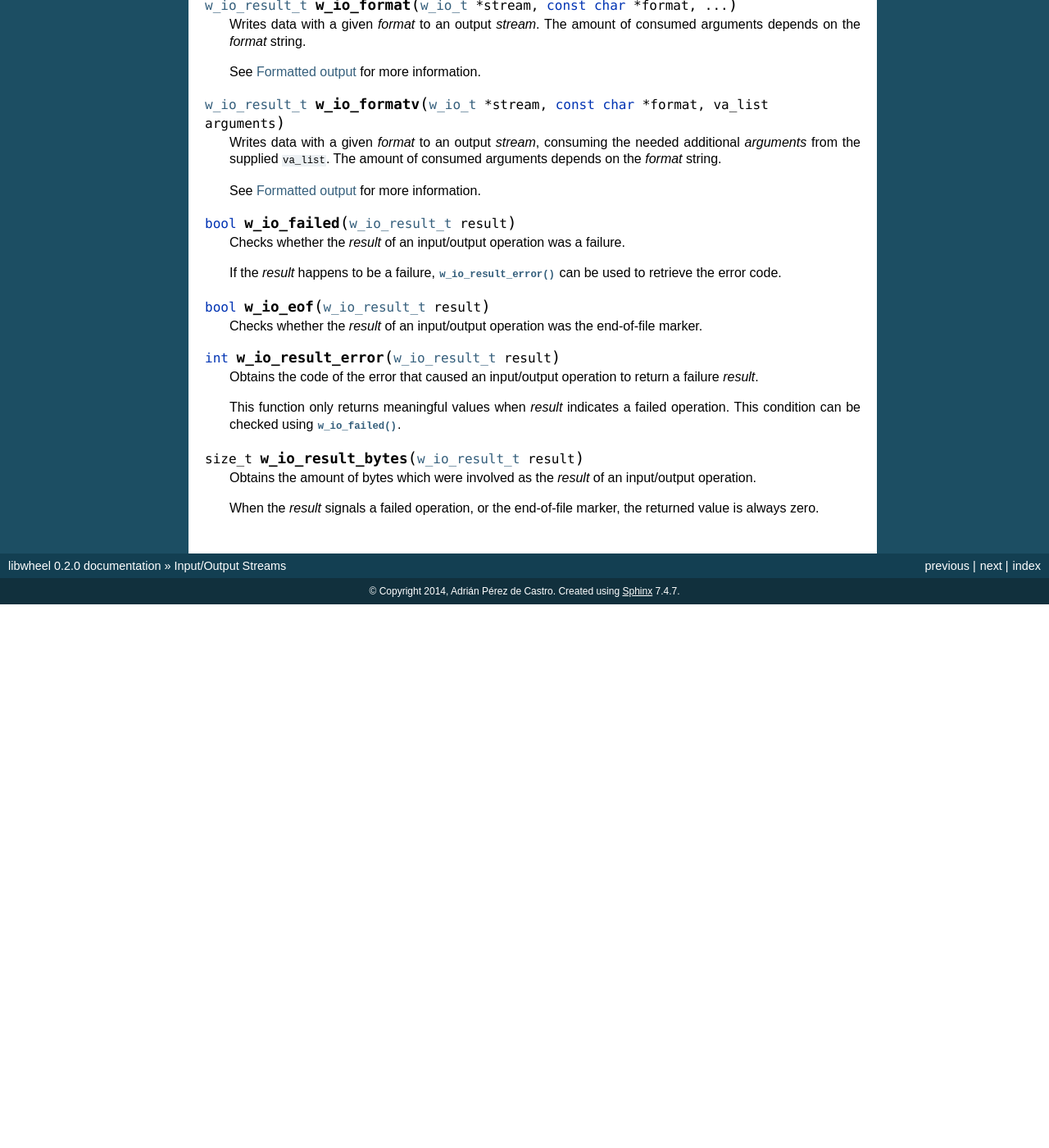
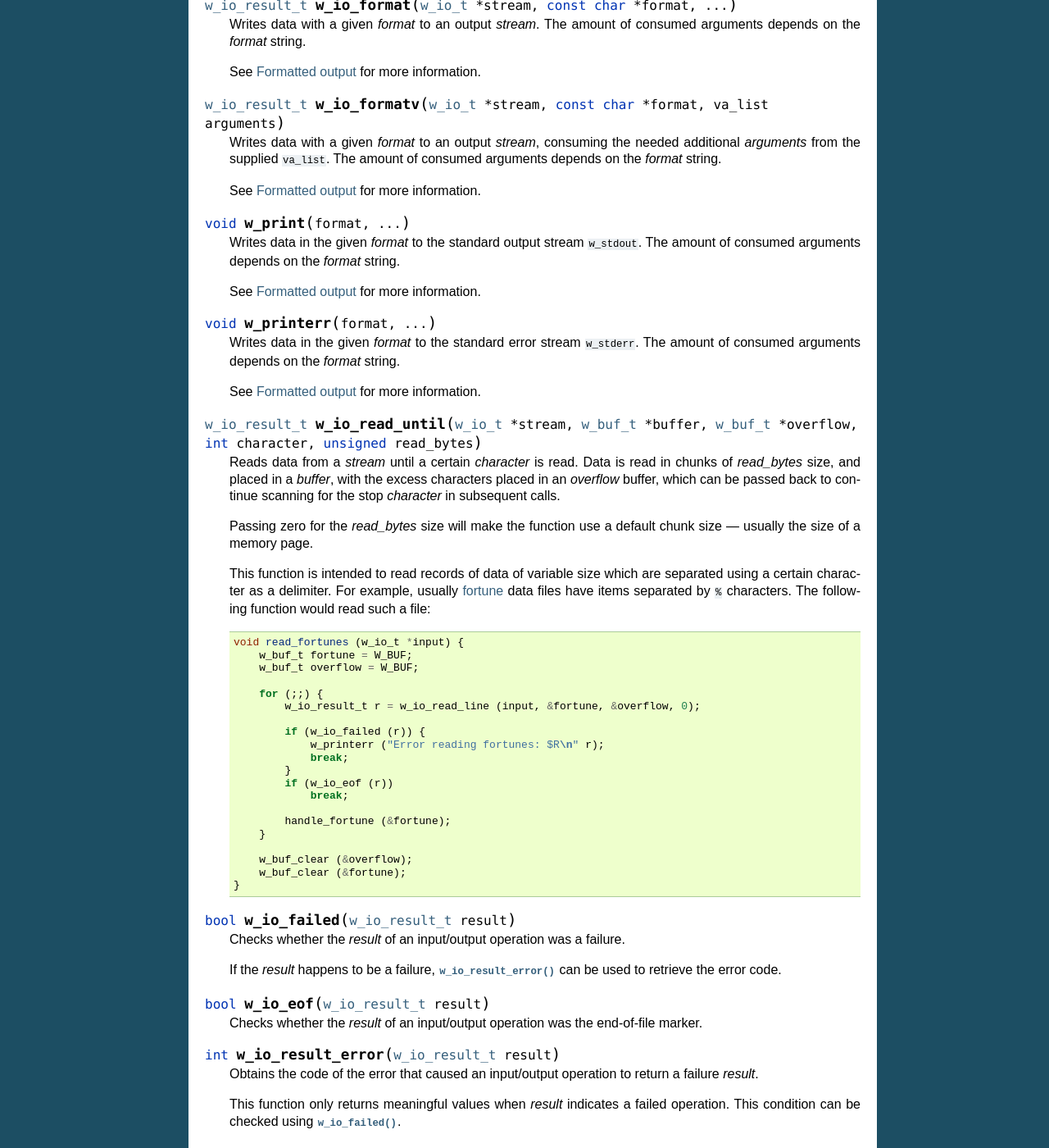
Before and after one commit to aperezdc/wheel, a Sphinx documentation site: the page built from doc/wio.rst, in a window 1280 px wide and 1400 px high, scrolled down 3637 px. Shown: the whole window at 82% size. Built offline with Sphinx 7.4.7, drawn with Linux system fonts in a browser that asks for light colours; before the commit the page ends 4374 px from its top, so only the background shows below that; some of the changed text lies outside the part shown.

```diff
--- a/doc/wio.rst
+++ b/doc/wio.rst
@@ -249,6 +249,61 @@ Functions
 
    See :ref:`formatted-output` for more information.
 
+.. c:function:: void w_print (format, ...)
+
+   Writes data in the given `format` to the standard output stream
+   ``w_stdout``. The amount of consumed arguments depends on the
+   `format` string.
+
+   See :ref:`formatted-output` for more information.
+
+.. c:function:: void w_printerr (format, ...)
+
+   Writes data in the given `format` to the standard error stream
+   ``w_stderr``. The amount of consumed arguments depends on the
+   `format` string.
+
+   See :ref:`formatted-output` for more information.
+
+.. c:function:: w_io_result_t w_io_read_until (w_io_t *stream, w_buf_t *buffer, w_buf_t *overflow, int character, unsigned read_bytes)
+
+   Reads data from a `stream` until a certain `character` is read. Data is
+   read in chunks of `read_bytes` size, and placed in a `buffer`, with the
+   excess characters placed in an `overflow` buffer, which can be passed
+   back to continue scanning for the stop `character` in subsequent calls.
+
+   Passing zero for the `read_bytes` size will make the function use a default
+   chunk size — usually the size of a memory page.
+
+   This function is intended to read records of data of variable size which
+   are separated using a certain character as a delimiter. For example,
+   usually `fortune <https://en.wikipedia.org/wiki/Fortune_%28Unix%29>`__
+   data files have items separated by ``%`` characters. The following
+   function would read such a file:
+
+   .. code-block:: c
+
+        void read_fortunes (w_io_t *input) {
+            w_buf_t fortune = W_BUF;
+            w_buf_t overflow = W_BUF;
+
+            for (;;) {
+                w_io_result_t r = w_io_read_line (input, &fortune, &overflow, 0);
+
+                if (w_io_failed (r)) {
+                    w_printerr ("Error reading fortunes: $R\n" r);
+                    break;
+                }
+                if (w_io_eof (r))
+                    break;
+
+                handle_fortune (&fortune);
+            }
+
+            w_buf_clear (&overflow);
+            w_buf_clear (&fortune);
+        }
+
 .. c:function:: bool w_io_failed (w_io_result_t result)
 
    Checks whether the `result` of an input/output operation was a failure.
@@ -277,3 +332,10 @@ Functions
 
    When the `result` signals a failed operation, or the end-of-file marker,
    the returned value is always zero.
+
+.. c:function:: w_io_result_t w_io_read_line (w_io_t *stream, w_buf_t *line, w_buf_t *overflow, unsigned read_bytes)
+
+   Reads a `line` of text from an input `stream`.
+
+   This is a convenience function that calls :func:`w_io_read_until()` passing
+   ``'\n'`` as delimiter character.
```
Also changed, not shown: doc/wbuf.rst (+7 -0 lines), doc/wstr.rst (+17 -0 lines), 4 other files.
